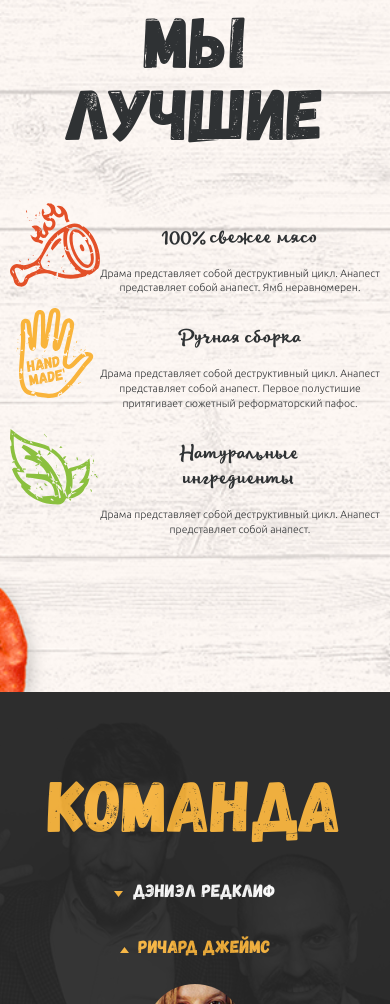
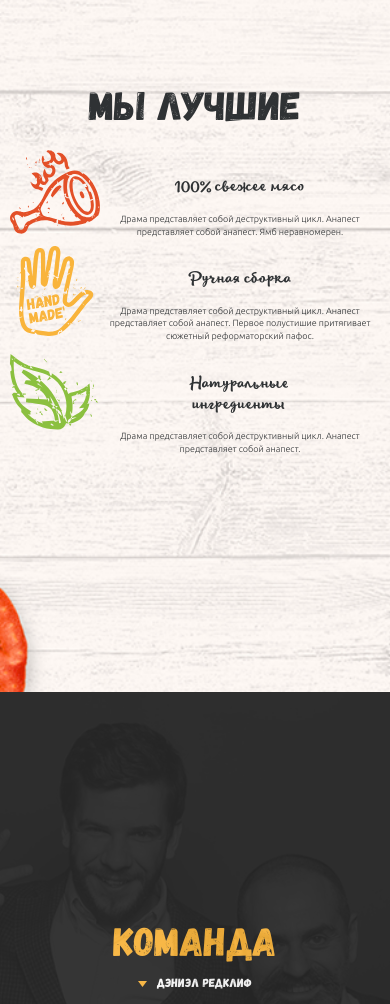
Before and after one commit to mrblond1n/Burger_project, a plain HTML site: page index.html in a window 390 px wide. Shown: the part 996-2000 px from the top of the page. Drawn offline with Linux system fonts and the light colour scheme.

Commit message:
mass remake for mobile adaptive

```diff
--- a/css/blocks/about.scss
+++ b/css/blocks/about.scss
@@ -29,12 +29,12 @@
   text-align: center;
   h3 {
     font-family: $lifehack;
-    font-size: rem(24px);
+    font-size: rem(20px);
     margin-bottom: rem(10px);
     padding: rem(40px) 0 rem(10px) 0;
   }
   p {
-    font-size: rem(14px);
+    font-size: rem(12px);
     color: #2f3234;
   }
 }
--- a/css/blocks/form.scss
+++ b/css/blocks/form.scss
@@ -31,7 +31,7 @@
   }
   input {
     margin-top: 5px;
-    height: 35px;
+    height: 25px;
     border-radius: 5px;
     width: 100%;
     border: none;
@@ -51,7 +51,7 @@
   textarea {
   resize: none;
   width: 100%;
-  height: 110px;
+  height: 80px;
   border-radius: 5px;
   padding: 10px;
   }
--- a/css/blocks/header.scss
+++ b/css/blocks/header.scss
@@ -64,9 +64,6 @@
   bottom: rem(-100px);
   left: 50%;
   transform: translateX(-50%);
-  @include phones {
-    display: none;
-  }
 }
 
 .menu-hamburger {
--- a/css/blocks/stock.scss
+++ b/css/blocks/stock.scss
@@ -37,12 +37,12 @@
   display: flex;
   position: relative;
   min-height: 650px;
-  height: 100vh;
 }
 
 .stock__item {
   display: flex;
   max-width: 100%;
+  max-height: 100vh;
   p {
     display: block;
     font-size: rem(14px);
--- a/css/blocks/team.scss
+++ b/css/blocks/team.scss
@@ -6,6 +6,7 @@
 
 .team__container {
   display: flex;
+  justify-content: center;
   flex-direction: column;
   padding: rem(70px) rem(100px);
   opacity: 0.93;
@@ -17,6 +18,9 @@
     padding-top: rem(100px);
     width: 100%;
     text-align: center;
+  }
+  @include phones {
+    padding: rem(35px) rem(60px);
   }
 }
 
@@ -38,8 +42,10 @@
   cursor: pointer;
   margin-left: 7px;
   margin-bottom: 25px;
-  @include laptops {
-    font-size: rem(24px);
+  font-size: 1.7rem;
+  @include phones {
+    font-size: rem(16px);
+    margin-bottom: 10px;
   }
 }
 
@@ -71,7 +77,7 @@
   display: flex;
   flex-direction: column;
   justify-content: space-around;
-  font-size: rem(14px);
+  font-size: rem(16px);
   max-width: rem(210px);
   line-height: 1.6;
   margin-bottom: 20px;
--- a/css/misc/btn.scss
+++ b/css/misc/btn.scss
@@ -10,6 +10,9 @@
   border: none;
   &:hover {
     cursor: pointer;
+  }
+  @include phones {
+    font-size: 8px;
   }
 }
 
--- a/css/misc/section-title.scss
+++ b/css/misc/section-title.scss
@@ -9,4 +9,8 @@
   &--centered {
     text-align: center;
   }
+  @include phones {
+    font-size: 40px;
+    margin-bottom: 0;
+  }
 }
--- a/css/setups/layout.scss
+++ b/css/setups/layout.scss
@@ -31,6 +31,9 @@ body {
 .section {
   height: 100vh;
   min-height: 650px;
+  @include laptops {
+    min-height: 0px;
+  }
 }
 
 .container {
```
Also changed, not shown: css/main.css.
